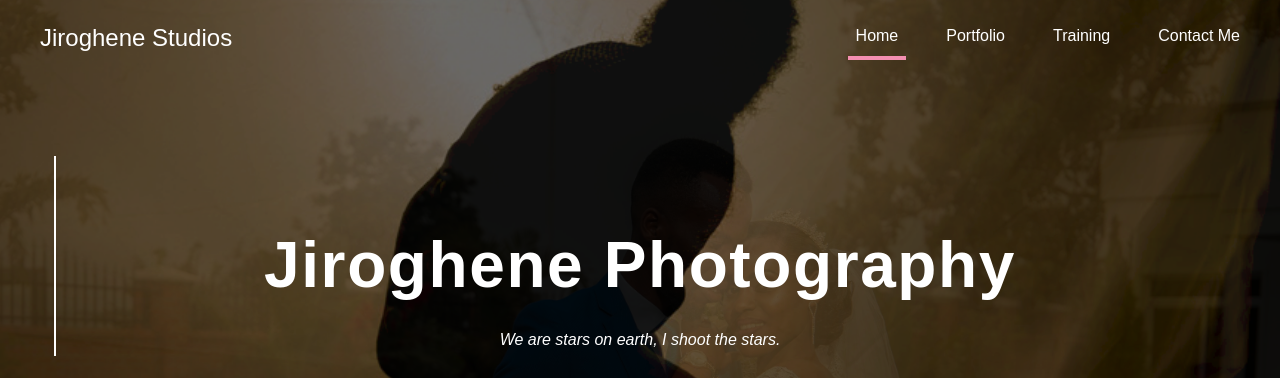
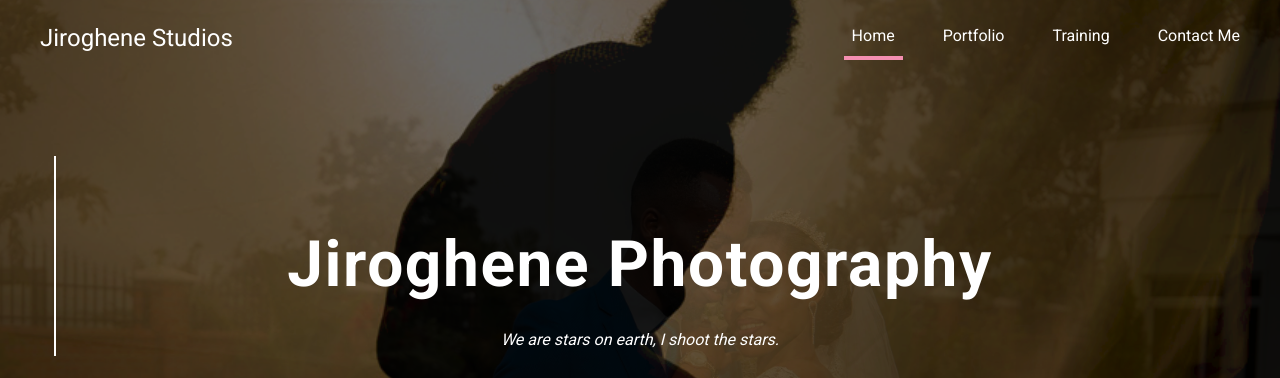
Before and after one commit to SkyC0der/jiroghene, a website: page index.html in a window 1280 px wide. Shown: the top 378 px of the page. Drawn offline with nearby package versions, Linux system fonts and the light colour scheme.

```diff
--- a/public/css/contact.css
+++ b/public/css/contact.css
@@ -41,6 +41,7 @@
     display: flex;
     justify-content: space-between;
     align-items: center;
+    padding-top: 2.25rem;
 }
 .contact-form div{
     width: 80%;
--- a/public/css/style.css
+++ b/public/css/style.css
@@ -1,4 +1,4 @@
-@import url('https://fonts.googleapis.com/css2?family=Roboto:wght@400;500;600&display=swap');
+@import url('https://fonts.googleapis.com/css2?family=Roboto:wght@400;500;700&display=swap');
 
 *{
     box-sizing: border-box;
@@ -11,13 +11,13 @@
 body{
     margin: 0;
     padding: 0;
-    font-family: 'Poppins', sans-serif;
+    font-family: 'Roboto', sans-serif;
     background-color: #fff;
 }
 
 h1{
     font-size: 4rem;
-    font-family: 'Poppins', sans-serif;
+    font-family: 'Roboto', sans-serif;
     letter-spacing: .1rem;
     color: #fff;
     font-weight: 600;
@@ -35,7 +35,7 @@
 }
 span{
     font-size: 1.5rem;
-    font-family: 'Poppins', sans-serif;
+    font-family: 'Roboto', sans-serif;
 }
 
 li{
```
Also changed, not shown: public/css/services.css (+22 -44 lines).
